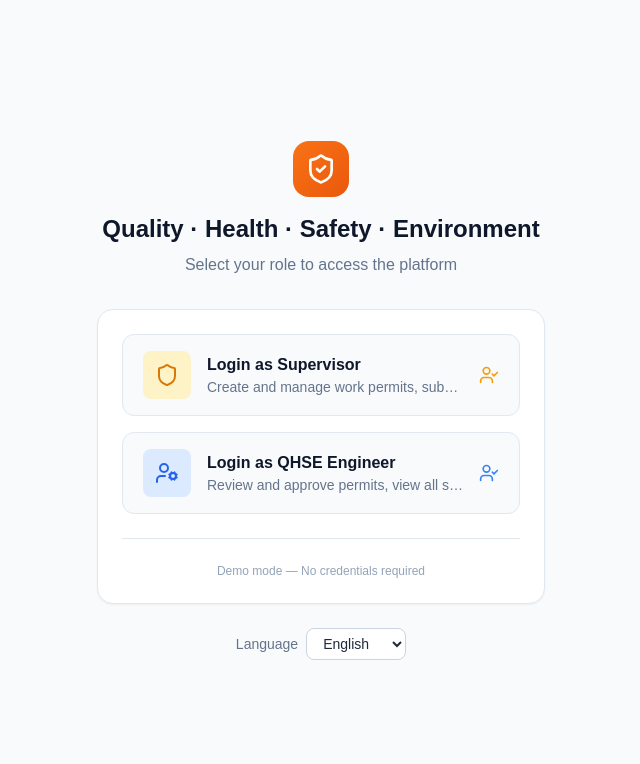
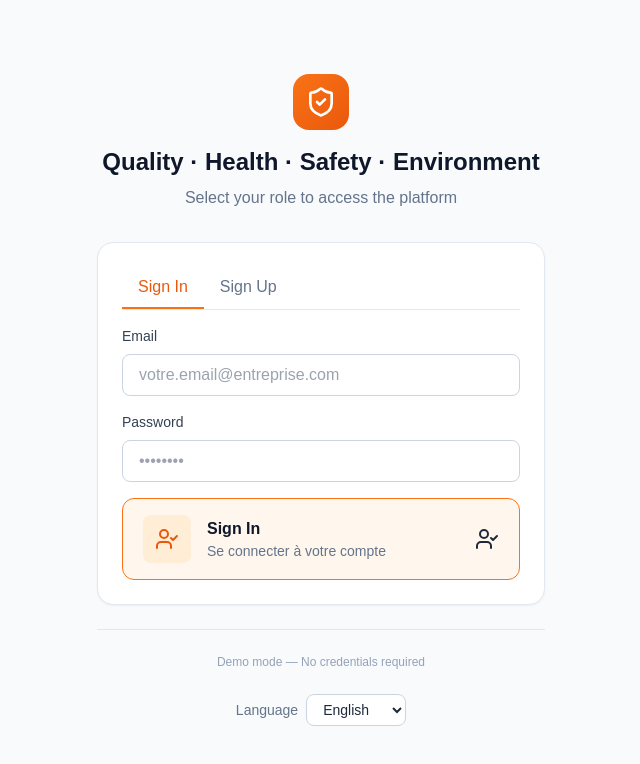
Before and after one commit to ItsRacim/e-qhse-project, a Next.js app: page /login in a window 1280 px wide. Shown: the top 764 px of the page, without its empty margins (319-959 px from the left). Built offline with nearby package versions, Linux system fonts and the light colour scheme.

Commit message:
Implement full email login, sign up, and expanded organizational role selection

```diff
--- a/src/app/login/page.tsx
+++ b/src/app/login/page.tsx
@@ -1,27 +1,94 @@
 "use client";
 
+import { ShieldCheck, Loader2, UserCheck } from "lucide-react";
 import { useState } from "react";
 import { useRouter } from "next/navigation";
-import { ShieldCheck, UserCog, Loader2, Shield, UserCheck } from "lucide-react";
 import { useLanguage } from "@/lib/i18n/language-context";
-import { useRole } from "@/lib/i18n/role-context";
+import { useRole, UserRole } from "@/lib/i18n/role-context";
 
 export default function LoginPage() {
   const router = useRouter();
   const { t, language, setLanguage } = useLanguage();
   const { setRole } = useRole();
-  const [loading, setLoading] = useState<"SUPERVISOR" | "QHSE_ENGINEER" | null>(null);
+  const [tab, setTab] = useState<"signin" | "signup">("signin");
+  const [loading, setLoading] = useState(false);
 
-  const handleLogin = async (role: "SUPERVISOR" | "QHSE_ENGINEER") => {
-    setLoading(role);
-    setRole(role);
-    await new Promise((resolve) => setTimeout(resolve, 800));
-    if (role === "SUPERVISOR") {
+  const [signinEmail, setSigninEmail] = useState("");
+  const [signinPassword, setSigninPassword] = useState("");
+  const [signupFullName, setSignupFullName] = useState("");
+  const [signupEmail, setSignupEmail] = useState("");
+  const [signupPassword, setSignupPassword] = useState("");
+  const [signupRole, setSignupRole] = useState<
+    | "SUPERVISOR"
+    | "QHSE_ENGINEER"
+    | "RESPONSABLE_HSE"
+    | "SUPERVISEUR_HSE"
+    | "DRH"
+    | "RESPONSABLE_COMMERCIAL"
+    | "INGENIEUR_QHSE"
+  >("SUPERVISOR");
+
+  const roles = [
+    "SUPERVISOR",
+    "QHSE_ENGINEER",
+    "RESPONSABLE_HSE",
+    "SUPERVISEUR_HSE",
+    "DRH",
+    "RESPONSABLE_COMMERCIAL",
+    "INGENIEUR_QHSE",
+  ];
+
+  const roleDisplayNames: Record<UserRole, string> = {
+    SUPERVISOR: "SUPERVISOR",
+    QHSE_ENGINEER: "QHSE_ENGINEER",
+    RESPONSABLE_HSE: "RESPONSABLE_HSE",
+    SUPERVISEUR_HSE: "SUPERVISEUR_HSE",
+    DRH: "DRH",
+    RESPONSABLE_COMMERCIAL: "RESPONSABLE_COMMERCIAL",
+    INGENIEUR_QHSE: "INGENIEUR_QHSE",
+  };
+
+  const handleSignin = async () => {
+    setLoading(true);
+
+    if (!signinEmail || !signinPassword) {
+      setLoading(false);
+      return;
+    }
+
+    const determinedRole =
+      signinEmail.endsWith("@hse.com")
+        ? "SUPERVISOR"
+        : signinEmail.endsWith("@drh.com")
+        ? "DRH"
+        : "SUPERVISOR";
+
+    setRole(determinedRole);
+
+    const hseTechnicalRoles = [
+      "SUPERVISOR",
+      "QHSE_ENGINEER",
+      "RESPONSABLE_HSE",
+      "SUPERVISEUR_HSE",
+      "INGENIEUR_QHSE",
+    ];
+    const commercialHrRoles = ["DRH", "RESPONSABLE_COMMERCIAL"];
+
+    if (hseTechnicalRoles.includes(determinedRole)) {
       router.push("/work-permits/new");
+    } else if (commercialHrRoles.includes(determinedRole)) {
+      router.push("/dashboard");
     } else {
       router.push("/");
     }
-    setLoading(null);
+    setLoading(false);
+  };
+
+  const handleSignup = async () => {
+    setLoading(true);
+    setRole(signupRole);
+    setLoading(false);
+    router.push("/");
   };
 
   return (
@@ -29,7 +96,9 @@ export default function LoginPage() {
       <div className="w-full max-w-md">
         <div className="text-center mb-8">
           <div className="flex justify-center mb-4">
-            <div className="flex h-14 w-14 items-center justify-center rounded-2xl bg-gradient-to-br from-orange-500 to-orange-600 text-white">
+            <div
+              className="flex h-14 w-14 items-center justify-center rounded-2xl bg-gradient-to-br from-orange-500 to-orange-600 text-white"
+            >
               <ShieldCheck className="h-8 w-8" />
             </div>
           </div>
@@ -39,50 +108,159 @@ export default function LoginPage() {
 
         <div className="bg-white rounded-2xl border border-slate-200 shadow-sm p-6">
           <div className="space-y-4">
+            {/* Tab Switcher */}
+            <div className="border-b border-slate-200 mb-4">
               <button
-              onClick={() => handleLogin("SUPERVISOR")}
-              disabled={loading !== null}
-              className="w-full flex items-center gap-4 rounded-xl border border-slate-200 bg-slate-50 px-5 py-4 text-left transition-all hover:border-orange-300 hover:bg-orange-50 hover:shadow-md disabled:opacity-50 disabled:cursor-wait"
+                onClick={() => setTab("signin")}
+                className={`px-4 py-2 rounded-t-lg ${tab === "signin" ? "border-b-2 border-orange-500 text-orange-600" : "text-slate-500 hover:text-slate-700"}`}
               >
-              <div className="flex h-12 w-12 shrink-0 items-center justify-center rounded-lg bg-amber-100 text-amber-600">
-                {loading === "SUPERVISOR" ? (
-                  <Loader2 className="h-6 w-6 animate-spin" />
+                {t("login.signin")}
+              </button>
+              <button
+                onClick={() => setTab("signup")}
+                className={`px-4 py-2 rounded-t-lg ${tab === "signup" ? "border-b-2 border-orange-500 text-orange-600" : "text-slate-500 hover:text-slate-700"}`}
+              >
+                {t("login.signup")}
+              </button>
+            </div>
+
+            {/* Sign In Form */}
+            {tab === "signin" && (
+              <form className="space-y-4">
+                <div>
+                  <label className="block text-sm font-medium text-slate-700 mb-2">
+                    {t("common.email")}
+                  </label>
+                  <input
+                    value={signinEmail}
+                    onChange={(e) => setSigninEmail(e.target.value)}
+                    placeholder="votre.email@entreprise.com"
+                    className="w-full rounded-lg border border-slate-300 bg-white px-4 py-2 text-slate-800 outline-none focus:border-orange-500 focus:ring-2 focus:ring-orange-500"
+                    required
+                  />
+                </div>
+                <div>
+                  <label className="block text-sm font-medium text-slate-700 mb-2">
+                    {t("common.password")}
+                  </label>
+                  <input
+                    value={signinPassword}
+                    onChange={(e) => setSigninPassword(e.target.value)}
+                    type="password"
+                    placeholder="••••••••"
+                    className="w-full rounded-lg border border-slate-300 bg-white px-4 py-2 text-slate-800 outline-none focus:border-orange-500 focus:ring-2 focus:ring-orange-500"
+                    required
+                  />
+                </div>
+                <button
+                  type="submit"
+                  onClick={handleSignin}
+                  disabled={loading}
+                  className="w-full flex items-center gap-4 rounded-xl border border-orange-500 bg-orange-50 px-5 py-4 text-left transition-all hover:bg-orange-100 hover:shadow-md disabled:opacity-50 disabled:cursor-wait"
+                >
+                  <div className="flex h-12 w-12 shrink-0 items-center justify-center rounded-lg bg-orange-100 text-orange-600">
+                    {loading ? (
+                      <Loader2 h-6 w-6 animate-spin />
                     ) : (
-                  <Shield className="h-6 w-6" />
+                      <UserCheck h-6 w-6 />
                     )}
                   </div>
                   <div className="flex-1 min-w-0">
-                <p className="font-semibold text-slate-900">{t("login.supervisor")}</p>
-                <p className="text-sm text-slate-500 truncate">{t("login.supervisorDesc")}</p>
+                    <p className="font-semibold text-slate-900">{t("login.signin")}</p>
+                    <p className="text-sm text-slate-500 truncate">Se connecter à votre compte</p>
                   </div>
-              <UserCheck className="h-5 w-5 text-amber-500 shrink-0" />
+                  <UserCheck h-5 w-5 text-orange-500 shrink-0 />
                 </button>
+              </form>
+            )}
 
+            {/* Sign Up Form */}
+            {tab === "signup" && (
+              <form className="space-y-4">
+                <div>
+                  <label className="block text-sm font-medium text-slate-700 mb-2">
+                    {t("common.fullName")}
+                  </label>
+                  <input
+                    value={signupFullName}
+                    onChange={(e) => setSignupFullName(e.target.value)}
+                    placeholder="Nom complet"
+                    className="w-full rounded-lg border border-slate-300 bg-white px-4 py-2 text-slate-800 outline-none focus:border-orange-500 focus:ring-2 focus:ring-orange-500"
+                    required
+                  />
+                </div>
+                <div>
+                  <label className="block text-sm font-medium text-slate-700 mb-2">
+                    {t("common.email")}
+                  </label>
+                  <input
+                    value={signupEmail}
+                    onChange={(e) => setSignupEmail(e.target.value)}
+                    placeholder="votre.email@entreprise.com"
+                    className="w-full rounded-lg border border-slate-300 bg-white px-4 py-2 text-slate-800 outline-none focus:border-orange-500 focus:ring-2 focus:ring-orange-500"
+                    required
+                  />
+                </div>
+                <div>
+                  <label className="block text-sm font-medium text-slate-700 mb-2">
+                    {t("common.password")}
+                  </label>
+                  <input
+                    value={signupPassword}
+                    onChange={(e) => setSignupPassword(e.target.value)}
+                    type="password"
+                    placeholder="••••••••"
+                    className="w-full rounded-lg border border-slate-300 bg-white px-4 py-2 text-slate-800 outline-none focus:border-orange-500 focus:ring-2 focus:ring-orange-500"
+                    required
+                  />
+                </div>
+                <div>
+                  <label className="block text-sm font-medium text-slate-700 mb-2">
+                    {t("login.jobPosition")}
+                  </label>
+                  <select
+                    value={signupRole}
+                    onChange={(e) => setSignupRole(e.target.value as UserRole)}
+                    className="w-full rounded-lg border border-slate-300 bg-white px-4 py-2 text-slate-800 outline-none focus:border-orange-500 focus:ring-2 focus:ring-orange-500"
+                  >
+                    {roles.map((role) => {
+                        const roleKey = role as UserRole;
+                        return (
+                          <option key={role} value={role}>
+                            {roleDisplayNames[roleKey]}
+                          </option>
+                        );
+                      })}
+                  </select>
+                </div>
                 <button
-              onClick={() => handleLogin("QHSE_ENGINEER")}
-              disabled={loading !== null}
-              className="w-full flex items-center gap-4 rounded-xl border border-slate-200 bg-slate-50 px-5 py-4 text-left transition-all hover:border-blue-300 hover:bg-blue-50 hover:shadow-md disabled:opacity-50 disabled:cursor-wait"
+                  type="submit"
+                  onClick={handleSignup}
+                  disabled={loading}
+                  className="w-full flex items-center gap-4 rounded-xl border border-orange-500 bg-orange-50 px-5 py-4 text-left transition-all hover:bg-orange-100 hover:shadow-md disabled:opacity-50 disabled:cursor-wait"
                 >
-              <div className="flex h-12 w-12 shrink-0 items-center justify-center rounded-lg bg-blue-100 text-blue-600">
-                {loading === "QHSE_ENGINEER" ? (
-                  <Loader2 className="h-6 w-6 animate-spin" />
+                  <div className="flex h-12 w-12 shrink-0 items-center justify-center rounded-lg bg-orange-100 text-orange-600">
+                    {loading ? (
+                      <Loader2 h-6 w-6 animate-spin />
                     ) : (
-                  <UserCog className="h-6 w-6" />
+                      <UserCheck h-6 w-6 />
                     )}
                   </div>
                   <div className="flex-1 min-w-0">
-                <p className="font-semibold text-slate-900">{t("login.qhseEngineer")}</p>
-                <p className="text-sm text-slate-500 truncate">{t("login.qhseEngineerDesc")}</p>
+                    <p className="font-semibold text-slate-900">{t("login.signup")}</p>
+                    <p className="text-sm text-slate-500">Créer un compte</p>
                   </div>
-              <UserCheck className="h-5 w-5 text-blue-500 shrink-0" />
+                  <UserCheck h-5 w-5 text-orange-500 shrink-0 />
                 </button>
+              </form>
+            )}
+          </div>
         </div>
 
         <div className="mt-6 pt-6 border-t border-slate-200">
           <p className="text-center text-xs text-slate-400">
             {t("login.demoNotice")}
           </p>
-          </div>
         </div>
 
         <div className="mt-6 text-center">
--- a/src/lib/i18n/dictionaries/ar.ts
+++ b/src/lib/i18n/dictionaries/ar.ts
@@ -17,10 +17,15 @@ export const ar: Dictionary = {
   roles: {
     supervisor: "مشرف",
     qhseEngineer: "مهندس QHSE",
+    responsableHse: "مسؤول السلامة",
+    superviseurHse: "مشرف السلامة",
+    drh: "مدير الموارد البشرية",
+    responsableCommercial: "مدير تجاري",
+    ingenieurQhse: "مهندس السلامة",
   },
   theme: { toggle: "تبديل المظهر" },
   language: { toggle: "تغيير اللغة" },
-  common: {
+common: {
     verify: "تحقق",
     print: "طباعة",
     printPdf: "طباعة / تنزيل PDF",
@@ -50,13 +55,16 @@ export const ar: Dictionary = {
     save: "حفظ",
     actions: "إجراءات",
     createdBy: "أُنشئ بواسطة",
-    approvedBy: "اعتمد بواسطة",
+    approvedBy: "اعتماد بواسطة",
     awaitingApproval: "في انتظار الموافقة",
     originalTimestamp: "الطابع الزمني الأصلي",
     approvalHash: "رمز الموافقة",
     requiredRole: "الدور المطلوب: {roles}",
     logout: "تسجيل الخروج",
     language: "اللغة",
+    email: "البريد الإلكتروني",
+    password: "كلمة المرور",
+    fullName: "الاسم الكامل",
   },
   dashboard: {
     title: "لوحة التحكم",
@@ -93,12 +101,15 @@ export const ar: Dictionary = {
     roleNotPermitted: "الدور غير مسموح به. مطلوب: {roles}",
     close: "إغلاق",
   },
-  login: {
+login: {
     subtitle: "حدد دورك للوصول إلى المنصة",
     supervisor: "تسجيل الدخول كمشرف",
     supervisorDesc: "إنشاء وإدارة تصاريح العمل، إرسالها للموافقة",
     qhseEngineer: "تسجيل الدخول كمهندس QHSE",
     qhseEngineerDesc: "مراجعة واعتماد التصاريح، عرض جميع مقاييس السلامة",
+    signin: "تسجيل الدخول",
+    signup: "إنشاء حساب",
+    jobPosition: "المناصب",
     demoNotice: "وضع تجريبي — لا حاجة لبيانات اعتماد",
   },
   workPermits: {
--- a/src/lib/i18n/dictionaries/en.ts
+++ b/src/lib/i18n/dictionaries/en.ts
@@ -15,6 +15,11 @@ export const en = {
   roles: {
     supervisor: "Supervisor",
     qhseEngineer: "QHSE Engineer",
+    responsableHse: "Responsable HSE",
+    superviseurHse: "Superviseur HSE",
+    drh: "DRH",
+    responsableCommercial: "Responsable Commercial",
+    ingenieurQhse: "Ingénieur QHSE",
   },
   theme: { toggle: "Toggle theme" },
   language: { toggle: "Change language" },
@@ -55,6 +60,9 @@ export const en = {
     requiredRole: "Required role: {roles}",
     logout: "Log out",
     language: "Language",
+    email: "Email",
+    password: "Password",
+    fullName: "Full Name",
   },
   dashboard: {
     title: "Dashboard",
@@ -91,12 +99,15 @@ export const en = {
     roleNotPermitted: "Role not permitted. A {roles} is required.",
     close: "Close",
   },
-  login: {
+login: {
     subtitle: "Select your role to access the platform",
     supervisor: "Login as Supervisor",
     supervisorDesc: "Create and manage work permits, submit for approval",
     qhseEngineer: "Login as QHSE Engineer",
     qhseEngineerDesc: "Review and approve permits, view all safety metrics",
+    signin: "Sign In",
+    signup: "Sign Up",
+    jobPosition: "Job Position",
     demoNotice: "Demo mode — No credentials required",
   },
   workPermits: {
--- a/src/lib/i18n/dictionaries/fr.ts
+++ b/src/lib/i18n/dictionaries/fr.ts
@@ -17,6 +17,11 @@ export const fr: Dictionary = {
   roles: {
     supervisor: "Superviseur",
     qhseEngineer: "Ingénieur QHSE",
+    responsableHse: "Responsable HSE",
+    superviseurHse: "Superviseur HSE",
+    drh: "DRH",
+    responsableCommercial: "Responsable Commercial",
+    ingenieurQhse: "Ingénieur QHSE",
   },
   theme: { toggle: "Basculer le thème" },
   language: { toggle: "Changer la langue" },
@@ -57,6 +62,9 @@ export const fr: Dictionary = {
     requiredRole: "Rôle requis : {roles}",
     logout: "Se déconnecter",
     language: "Langue",
+    email: "Email",
+    password: "Mot de passe",
+    fullName: "Nom complet",
   },
   dashboard: {
     title: "Tableau de bord",
@@ -94,12 +102,15 @@ export const fr: Dictionary = {
     roleNotPermitted: "Rôle non autorisé. Un {roles} est requis.",
     close: "Fermer",
   },
-  login: {
+login: {
     subtitle: "Sélectionnez votre rôle pour accéder à la plateforme",
     supervisor: "Se connecter comme Superviseur",
     supervisorDesc: "Créer et gérer les permis de travail, soumettre pour approbation",
     qhseEngineer: "Se connecter comme Ingénieur QHSE",
     qhseEngineerDesc: "Examiner et approuver les permis, voir toutes les métriques de sécurité",
+    signin: "Se connecter",
+    signup: "Créer un compte",
+    jobPosition: "Poste / les postes",
     demoNotice: "Mode démo — Aucun identifiant requis",
   },
   workPermits: {
--- a/src/lib/i18n/role-context.tsx
+++ b/src/lib/i18n/role-context.tsx
@@ -9,11 +9,16 @@ import {
   ReactNode,
 } from "react";
 
-export type UserRole = "SUPERVISOR" | "QHSE_ENGINEER";
+export type UserRole =
+  | "SUPERVISOR"
+  | "QHSE_ENGINEER"
+  | "RESPONSABLE_HSE"
+  | "SUPERVISEUR_HSE"
+  | "DRH"
+  | "RESPONSABLE_COMMERCIAL"
+  | "INGENIEUR_QHSE";
 
 export const ROLE_STORAGE_KEY = "eqhse-active-role";
-
-const DEFAULT_ROLE: UserRole = "SUPERVISOR";
 
 type RoleContextValue = {
   role: UserRole;
@@ -22,11 +27,14 @@ type RoleContextValue = {
 
 const RoleContext = createContext<RoleContextValue | null>(null);
 
+const DEFAULT_ROLE: UserRole = "SUPERVISOR";
+
 function resolveStoredRole(): UserRole {
   if (typeof window === "undefined") return DEFAULT_ROLE;
   try {
     const stored = window.localStorage.getItem(ROLE_STORAGE_KEY);
-    return stored === "QHSE_ENGINEER" ? "QHSE_ENGINEER" : DEFAULT_ROLE;
+    if (!stored) return DEFAULT_ROLE;
+    return stored as UserRole;
   } catch {
     return DEFAULT_ROLE;
   }
```
Also changed, not shown: src/components/TopBar.tsx (+12 -2 lines), ts-errors.txt (added). Lines whose indentation alone changed are shown as unchanged.
